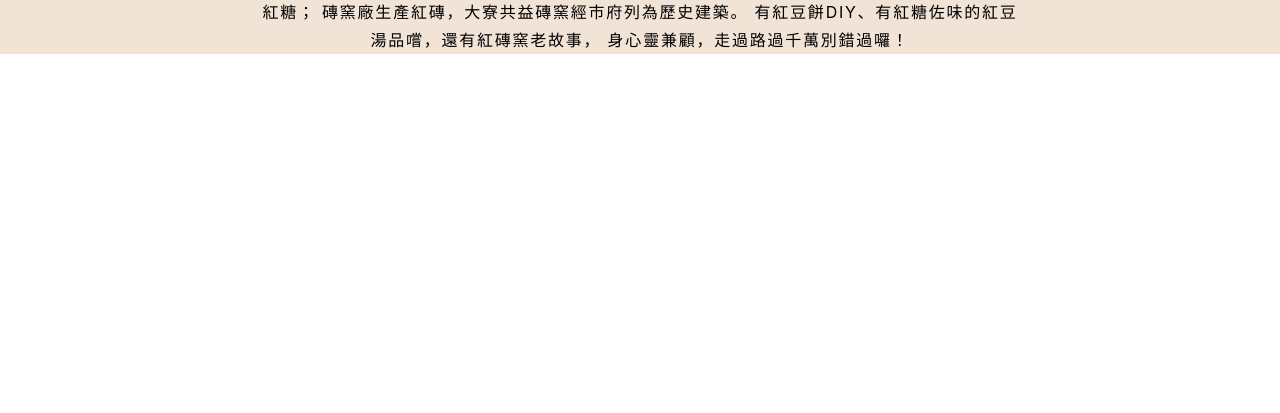
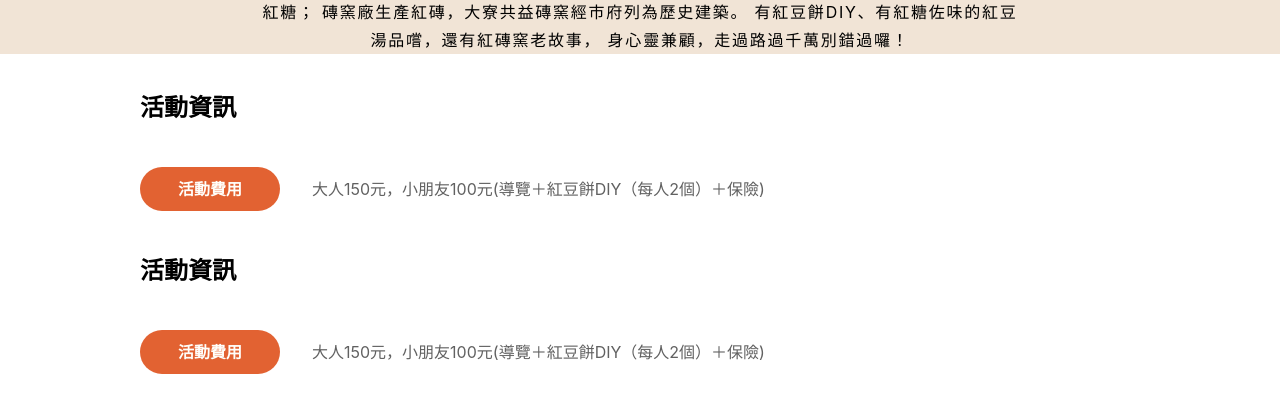
Before and after one commit to C107165108/daliao-web, a React (Create React App) app: page /traveldetail in a window 1280 px wide. Shown: the part 816-1229 px from the top of the page. Before the commit the page ends 886 px from the top, so only its background shows below. Built offline with nearby package versions, Linux system fonts and the light colour scheme.

Commit message:
TravelPage下半部

```diff
--- a/src/JS/TravelPage/TravelDetail.js
+++ b/src/JS/TravelPage/TravelDetail.js
@@ -1,4 +1,5 @@
 import '../../Style/TravelPage/TravelDetail.css';
+import TravelInformation from './TravelDetail/TravelInformation';
 
 export default function TravelDetail() {
     return (
@@ -30,7 +31,8 @@ export default function TravelDetail() {
             </div>
 
             <div className="travel-detail-information-content">
-
+                <TravelInformation />
+                <TravelInformation />
             </div>
 
         </div>
--- /dev/null
+++ b/src/JS/TravelPage/TravelDetail/TravelInformation.js
@@ -0,0 +1,26 @@
+
+import '../../../Style/TravelPage/TravelDetail//TravelInformation.css';
+
+export default function TravelInformation() {
+    return (
+        <div className="travel-information-content">
+
+            <h4 className="travel-information-title">活動資訊</h4>
+            <div className="travel-information-content-box">
+
+                <div className="travel-information-subtitle-box">
+                    <h5 className="travel-information-subtitle">活動費用</h5>
+                </div>
+
+                <div className="travel-information-p-box">
+                    <p className="travel-information-p">
+                        大人150元，小朋友100元(導覽＋紅豆餅DIY（每人2個）＋保險)
+                    </p>
+                </div>
+
+
+            </div>
+
+        </div>
+    );
+}
--- a/src/Style/TravelPage/TravelDetail.css
+++ b/src/Style/TravelPage/TravelDetail.css
@@ -34,5 +34,8 @@
     text-align: center;
     letter-spacing: 0.11em;
     color: #000000;
+}
 
+.travel-detail-information-content{
+    margin-bottom: 40px;
 }
--- /dev/null
+++ b/src/Style/TravelPage/TravelDetail/TravelInformation.css
@@ -0,0 +1,44 @@
+.travel-information-content {
+    width: 1000px;
+    text-align: left;
+    margin: auto;
+}
+
+.travel-information-title {
+    font-weight: bold;
+    font-size: 24px;
+    line-height: 28px;
+    color: #000000;
+    margin: 40px 0px;
+}
+
+.travel-information-content-box {
+    display: flex;
+    align-items: center;
+}
+
+.travel-information-subtitle-box {
+    background: #E26232;
+    border-radius: 60px;
+    width: 140px;
+    height: 44px;
+    display: flex;
+    align-items: center;
+    justify-content: center;
+}
+
+.travel-information-subtitle {
+    font-size: 16px;
+    line-height: 140%;
+    color: #FFFEFA;
+}
+
+.travel-information-p-box {
+    margin-left: 32px;
+}
+
+.travel-information-p {
+    font-size: 16px;
+    line-height: 140%;
+    color: #616161;
+}
```
